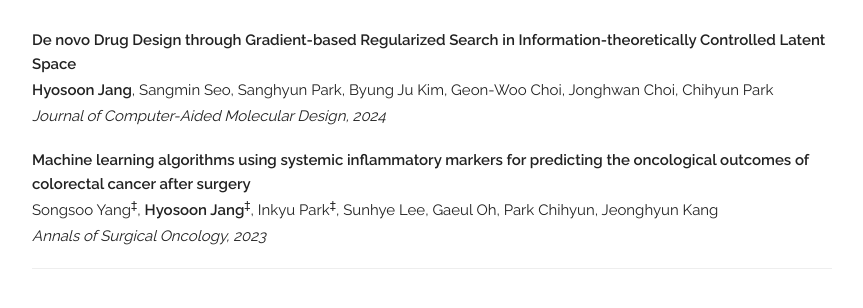
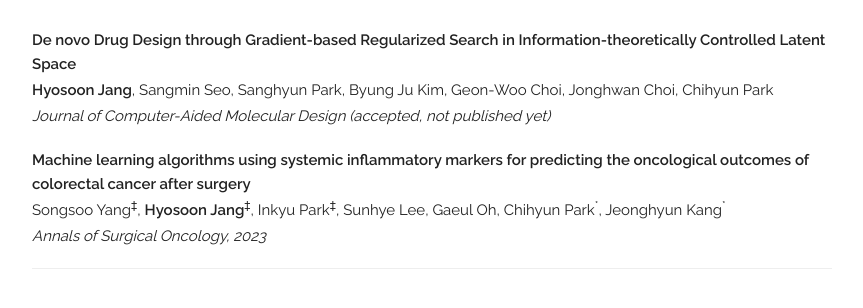
Before and after one commit to hsjang0/hsjang, a Jekyll site: the page built from index.html, in a window 1280 px wide. Shown: the part 1073-1381 px from the top of the page, without its empty margins (208-1071 px from the left). Built offline with Jekyll 4.4.1, drawn with Linux system fonts in a browser that asks for light colours; some web fonts are replaced.

Commit message:
Update publications.yaml

```diff
--- a/_data/publications.yaml
+++ b/_data/publications.yaml
@@ -19,10 +19,10 @@
 
   - title: "De novo Drug Design through Gradient-based Regularized Search in Information-theoretically Controlled Latent Space"
     authors: "<b>Hyosoon Jang</b>, Sangmin Seo, Sanghyun Park, Byung Ju Kim, Geon-Woo Choi, Jonghwan Choi, Chihyun Park"
-    venue: "Journal of Computer-Aided Molecular Design, 2024"
+    venue: "Journal of Computer-Aided Molecular Design (accepted, not published yet)"
     selected: y
 
   - title: "Machine learning algorithms using systemic inflammatory markers for predicting the oncological outcomes of colorectal cancer after surgery"
-    authors: "Songsoo Yang<sup>‡</sup>, <b>Hyosoon Jang</b><sup>‡</sup>, Inkyu Park<sup>‡</sup>, Sunhye Lee, Gaeul Oh, Park Chihyun, Jeonghyun Kang"
+    authors: "Songsoo Yang<sup>‡</sup>, <b>Hyosoon Jang</b><sup>‡</sup>, Inkyu Park<sup>‡</sup>, Sunhye Lee, Gaeul Oh, Chihyun Park<sup>*</sup>, Jeonghyun Kang<sup>*</sup>"
     venue: "Annals of Surgical Oncology, 2023"
     selected: y
```
